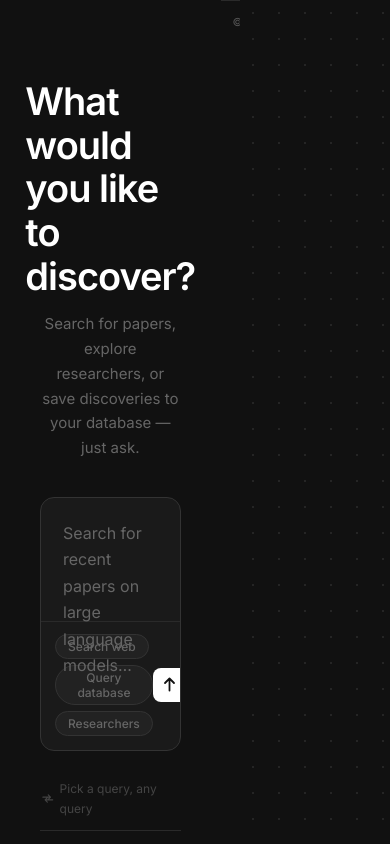
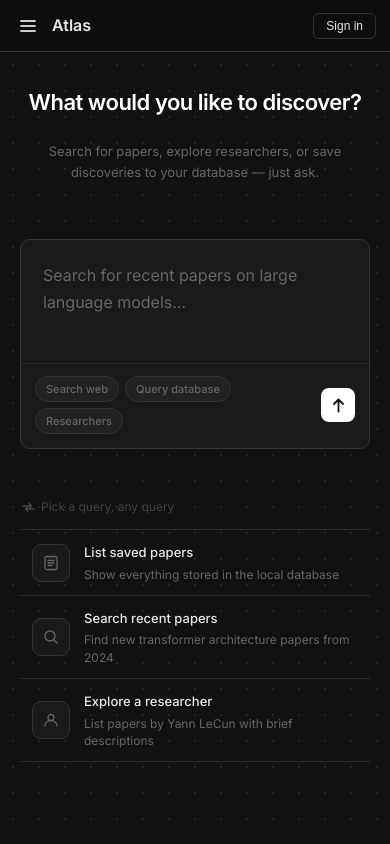
Before and after one commit to khudaiyar/researchassistant, a Flask app: page / in a window 390 px wide. Run offline with Flask 3, Linux system fonts and the light colour scheme; parts of the project's set-up code (start-up, migrations or seed data) failed here and were passed over.

Commit message:
Mobile: add visible topbar, fix all mobile CSS class names, Claude chat style
Co-Authored-By: Claude Sonnet 4.6 <noreply@anthropic.com>

```diff
--- a/static/app.js
+++ b/static/app.js
@@ -428,12 +428,24 @@ function setLoggedIn(name, email, is_admin = false) {
   document.getElementById("user-email-label").textContent = email;
   const adminLink = document.getElementById("admin-nav-link");
   if (adminLink) adminLink.style.display = is_admin ? "flex" : "none";
+  // Mobile topbar
+  const mobSignin = document.getElementById("mob-signin-btn");
+  const mobUser   = document.getElementById("mob-user-row");
+  const mobName   = document.getElementById("mob-user-name");
+  if (mobSignin) mobSignin.style.display = "none";
+  if (mobUser)   mobUser.style.display   = "flex";
+  if (mobName)   mobName.textContent     = name;
 }
 
 function setLoggedOut() {
   currentUser = null;
   document.getElementById("open-auth-btn").style.display = "flex";
   document.getElementById("user-row").style.display      = "none";
+  // Mobile topbar
+  const mobSignin = document.getElementById("mob-signin-btn");
+  const mobUser   = document.getElementById("mob-user-row");
+  if (mobSignin) mobSignin.style.display = "flex";
+  if (mobUser)   mobUser.style.display   = "none";
 }
 
 /* ── Auth: open / close modal ─────────────────────────────────────────────── */
--- a/static/style.css
+++ b/static/style.css
@@ -1015,57 +1015,162 @@ body { display: flex; }
 ::-webkit-scrollbar-thumb { background: var(--border-2); border-radius: 99px; }
 ::-webkit-scrollbar-thumb:hover { background: #444; }
 
-/* ── MOBILE ── */
+/* ══════════════════════════════ MOBILE ════════════════════════════════════ */
+
+/* Mobile topbar — hidden on desktop */
+.mob-topbar { display: none; }
+
 @media (max-width: 768px) {
-  .app-layout {
-    flex-direction: column;
-    height: 100dvh;
+  /* ── Topbar ── */
+  .mob-topbar {
+    display: flex;
+    align-items: center;
+    gap: 10px;
+    padding: 0 14px;
+    height: 52px;
+    background: var(--sidebar-bg);
+    border-bottom: 1px solid var(--border-2);
+    position: fixed;
+    top: 0; left: 0; right: 0;
+    z-index: 400;
+  }
+  .mob-hamburger {
+    background: none; border: none;
+    cursor: pointer; color: #ccc;
+    display: flex; align-items: center;
+    padding: 4px;
+    flex-shrink: 0;
+  }
+  .mob-topbar-title {
+    flex: 1;
+    font-weight: 600;
+    font-size: 16px;
+    color: var(--text);
+  }
+  .mob-signin-btn {
+    background: none;
+    border: 1px solid var(--border-2);
+    color: var(--text-2);
+    font-size: 12px;
+    padding: 5px 12px;
+    border-radius: 6px;
+    cursor: pointer;
+  }
+  .mob-user-row {
+    align-items: center;
+    gap: 8px;
+    font-size: 12px;
+    color: var(--text-2);
+  }
+  .mob-user-name { font-weight: 500; color: var(--text); }
+  .mob-signout-btn {
+    background: none; border: none;
+    color: var(--text-2); font-size: 11px;
+    cursor: pointer; text-decoration: underline;
   }
 
+  /* ── Body & layout ── */
+  body {
+    display: block;
+    padding-top: 52px;
+  }
+
+  /* ── Sidebar drawer ── */
   .sidebar {
     position: fixed;
-    top: 0; left: 0; bottom: 0;
-    width: var(--sidebar-w);
-    z-index: 300;
+    top: 52px; left: 0; bottom: 0;
+    width: 82vw;
+    max-width: 300px;
+    z-index: 350;
     transform: translateX(-100%);
     transition: transform 0.25s ease;
+    overflow-y: auto;
   }
   .sidebar.open { transform: translateX(0); }
 
+  /* Overlay */
   .mob-overlay {
     display: none;
     position: fixed;
     inset: 0;
-    background: rgba(0,0,0,0.5);
-    z-index: 299;
+    background: rgba(0,0,0,0.55);
+    z-index: 349;
   }
   .mob-overlay.visible { display: block; }
 
-  .mob-toggle {
+  /* Hide old hamburger inside sidebar */
+  .mob-toggle { display: none !important; }
+
+  /* ── Main area ── */
+  .main {
+    width: 100%;
+    height: calc(100dvh - 52px);
     display: flex;
-    background: none;
-    border: none;
-    font-size: 20px;
-    cursor: pointer;
-    color: #aaa;
-    padding: 4px 8px;
+    flex-direction: column;
   }
 
-  .main-area { width: 100%; }
+  /* ── Home view ── */
+  .dot-bg { left: 0; }
+
+  .home-inner {
+    padding: 36px 20px 40px;
+  }
+
+  .hero-title {
+    font-size: 22px;
+    letter-spacing: -0.5px;
+    line-height: 1.3;
+    text-align: center;
+  }
+
+  .hero-sub {
+    font-size: 13px;
+    text-align: center;
+    margin-top: 10px;
+  }
+
+  .home-card {
+    margin-top: 20px;
+    border-radius: 10px;
+  }
+
+  .card-chips { gap: 6px; flex-wrap: wrap; }
+  .chip { font-size: 11px; padding: 5px 10px; }
+
+  .suggestions { margin-top: 20px; }
+  .sugg-item { padding: 12px; }
+  .sugg-text strong { font-size: 13px; }
+  .sugg-text span { font-size: 12px; }
+
+  /* ── Chat view ── */
+  .chat-view {
+    height: calc(100dvh - 52px);
+    display: flex;
+    flex-direction: column;
+  }
 
   .topbar { padding: 10px 14px; }
   .topbar-title { font-size: 14px; }
 
-  .message-area { padding: 12px; }
-  .message-bubble { max-width: 90%; font-size: 13px; }
+  .messages { padding: 12px; flex: 1; }
 
-  .input-area { padding: 10px 12px; gap: 8px; }
-  .chat-input { font-size: 13px; }
+  .msg-row { gap: 8px; }
+  .msg-body { font-size: 14px; max-width: 88%; }
 
-  footer { font-size: 10px; padding: 8px; }
+  .chat-input-wrap { padding: 10px 12px; }
+  .chat-input-field { font-size: 14px; }
+  .input-hint { font-size: 10px; }
+
+  /* ── Reasoning panel ── */
+  .panel { width: 90vw; }
+
+  /* ── Auth modal ── */
+  .modal {
+    width: 92vw;
+    padding: 24px 20px;
+    max-height: 90vh;
+    overflow-y: auto;
+  }
+
+  footer { font-size: 10px; padding: 8px; text-align: center; }
 }
-
-.mob-toggle { display: none; }
-@media (max-width: 768px) {
-  .mob-toggle { display: flex; }
-}
--- a/templates/index.html
+++ b/templates/index.html
@@ -10,6 +10,19 @@
   <link rel="stylesheet" href="/static/style.css" />
 </head>
 <body>
+
+<!-- Mobile topbar -->
+<div class="mob-topbar">
+  <button class="mob-hamburger" onclick="toggleSidebar()">
+    <svg width="20" height="20" viewBox="0 0 20 20" fill="none"><path d="M3 5h14M3 10h14M3 15h14" stroke="currentColor" stroke-width="1.8" stroke-linecap="round"/></svg>
+  </button>
+  <span class="mob-topbar-title">Atlas</span>
+  <button class="mob-signin-btn" id="mob-signin-btn" onclick="openAuth()">Sign in</button>
+  <div class="mob-user-row" id="mob-user-row" style="display:none">
+    <span class="mob-user-name" id="mob-user-name"></span>
+    <button class="mob-signout-btn" onclick="signOut()">Sign out</button>
+  </div>
+</div>
 
 <div class="mob-overlay" onclick="closeSidebar()"></div>
 
```
